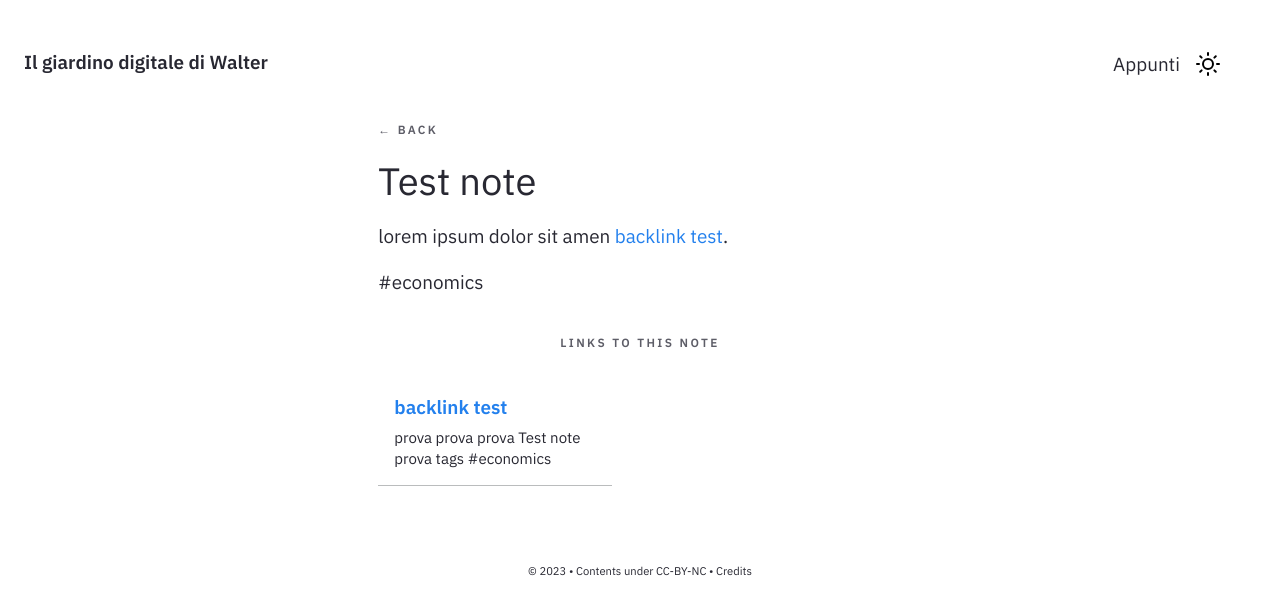
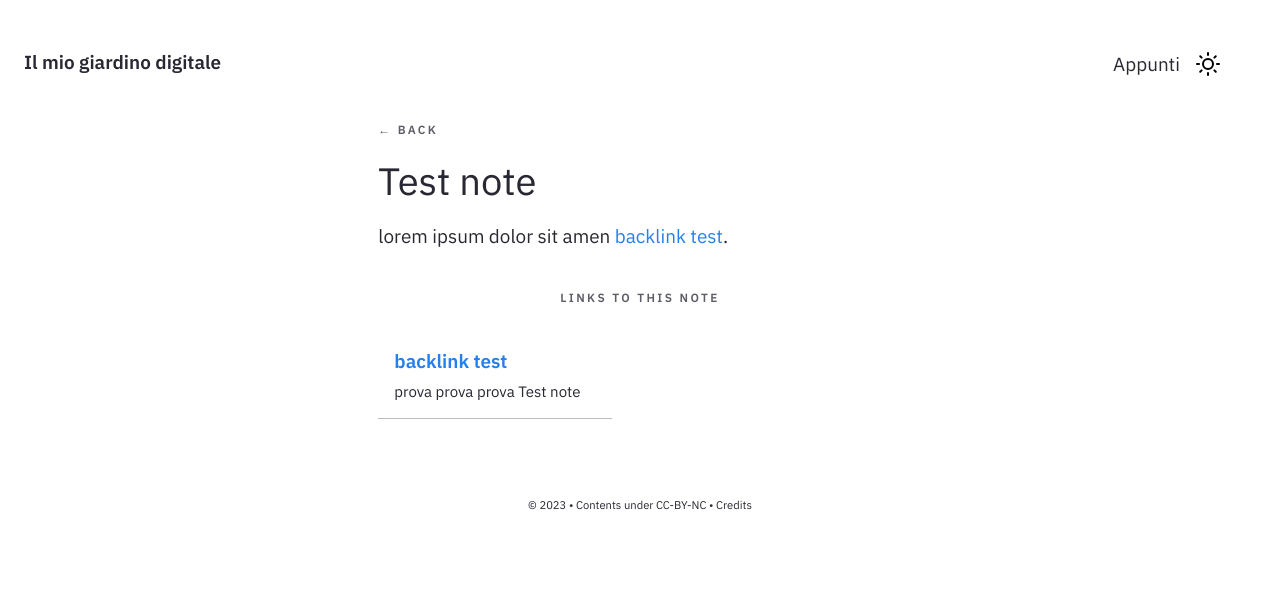
Before and after one commit to LuckOverSkill/walters-garden, a Jekyll site: the page built from _notes/Public/Test note.md, in a window 1280 px wide. Shown: the top 615 px of the page. Built offline with Jekyll 4.4.1, drawn with Linux system fonts in a browser that asks for light colours.

```diff
--- a/Gemfile
+++ b/Gemfile
@@ -33,3 +33,5 @@ gem 'jekyll-sitemap'
 gem 'kramdown-math-katex'
 
 gem "webrick", "~> 1.7"
+
+gem 'jekyll-tagging'
--- a/_config.yml
+++ b/_config.yml
@@ -27,7 +27,7 @@ baseurl: ""
 
 # Website Header, Description, Footer year and text.
 # If you are deleting this, make sure you remove it from HTML files too
-heading: Il giardino digitale di Walter # Change this
+heading: Il mio giardino digitale # Change this
 content: Obsidian ready Jekyll Theme
 copyright:
   year: © 2023
@@ -120,3 +120,6 @@ exclude:
 #   - vendor/cache/
 #   - vendor/gems/
 #   - vendor/ruby/
+
+tag_page_layout: tag_page
+tag_page_dir: tag
--- a/_notes/Public/Test note.md
+++ b/_notes/Public/Test note.md
@@ -1,8 +1,7 @@
 ---
 title: Test note
 feed: show
+tags: psychology
 ---
 
 lorem ipsum dolor sit amen [[backlink test]].
-
-#economics
--- a/_notes/Public/backlink test.md
+++ b/_notes/Public/backlink test.md
@@ -1,8 +1,7 @@
 ---
 title: backlink test
 feed: show
+tags: economics psychology food
 ---
 
 prova prova prova [[Test note]]
-
-prova tags #economics
--- /dev/null
+++ b/_plugins/ext.rb
@@ -0,0 +1 @@
+require 'jekyll/tagging'
```
Also changed, not shown: _layouts/tag_page.html (added, +13 -0 lines).
